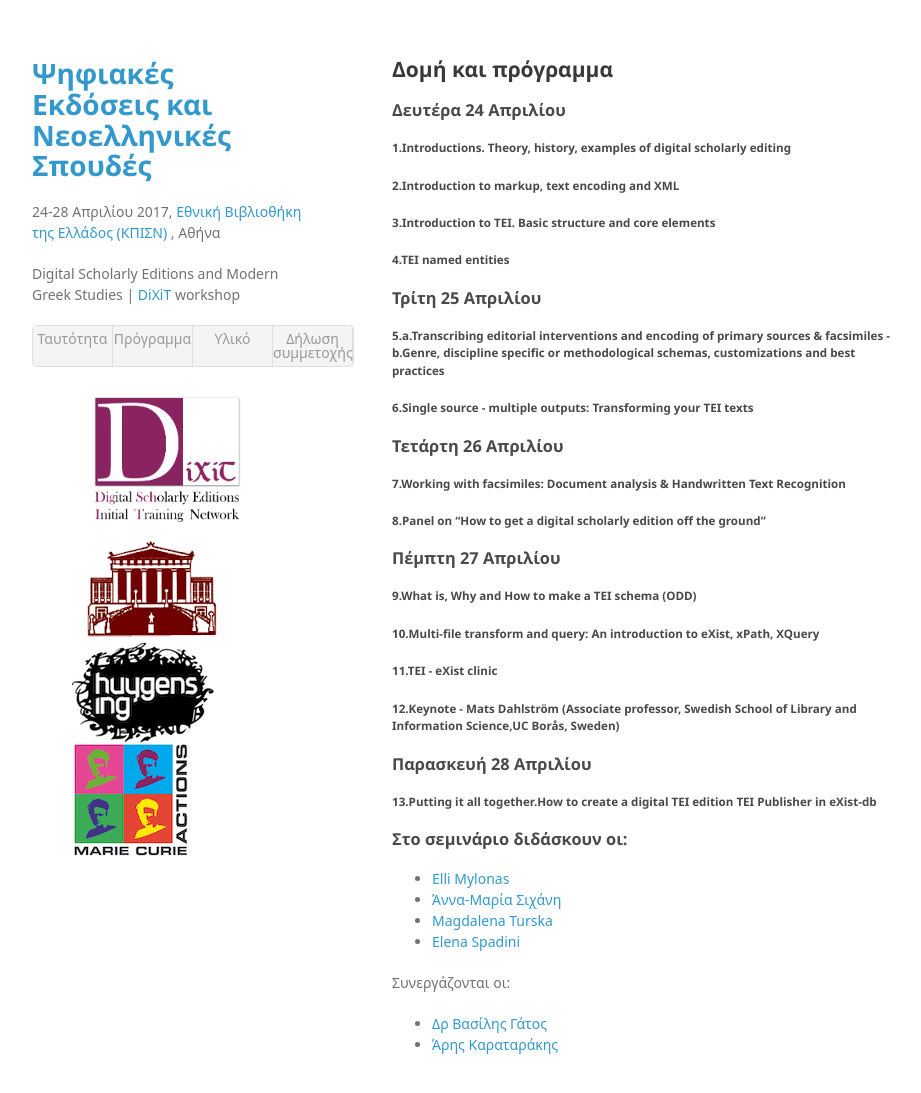
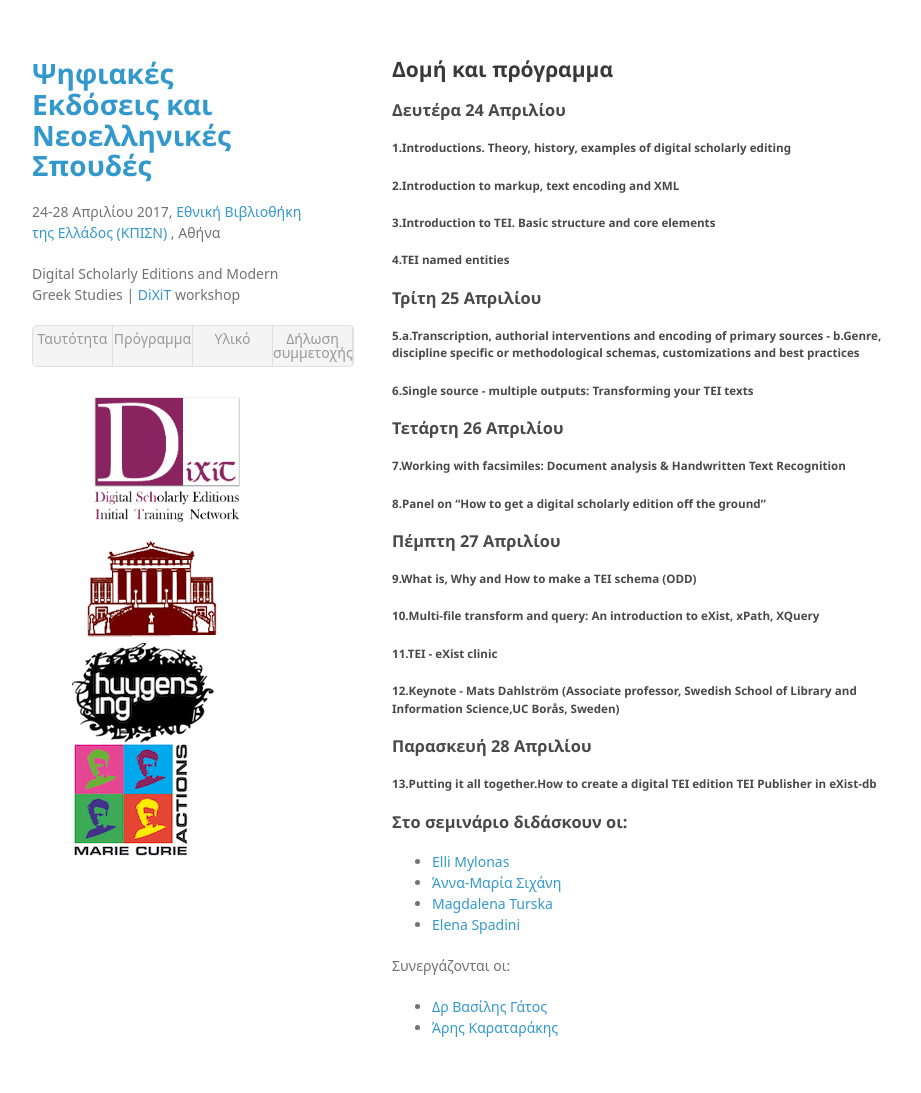
Before and after one commit to bgatos/Digital-Scholarly-EditionsGR-workshop, a Jekyll site: the page built from program.md, in a window 1280 px wide and 1125 px high. Shown: the top 1093 px of the window, without its empty margins (178-1099 px from the left). Built offline with Jekyll 4.4.1, drawn with Linux system fonts in a browser that asks for light colours; some web fonts are replaced; a script that is not in the unit is left out.

Commit message:
Update program.md

```diff
--- a/program.md
+++ b/program.md
@@ -18,7 +18,7 @@
 
 
 ### Τρίτη 25 Απριλίου
-##### 5.a.Transcribing editorial interventions and encoding of primary sources & facsimiles - b.Genre, discipline specific or methodological schemas, customizations and best practices
+##### 5.a.Transcription, authorial interventions and encoding of primary sources - b.Genre, discipline specific or methodological schemas, customizations and best practices
 
 ##### 6.Single source - multiple outputs: Transforming your TEI texts
 
```
